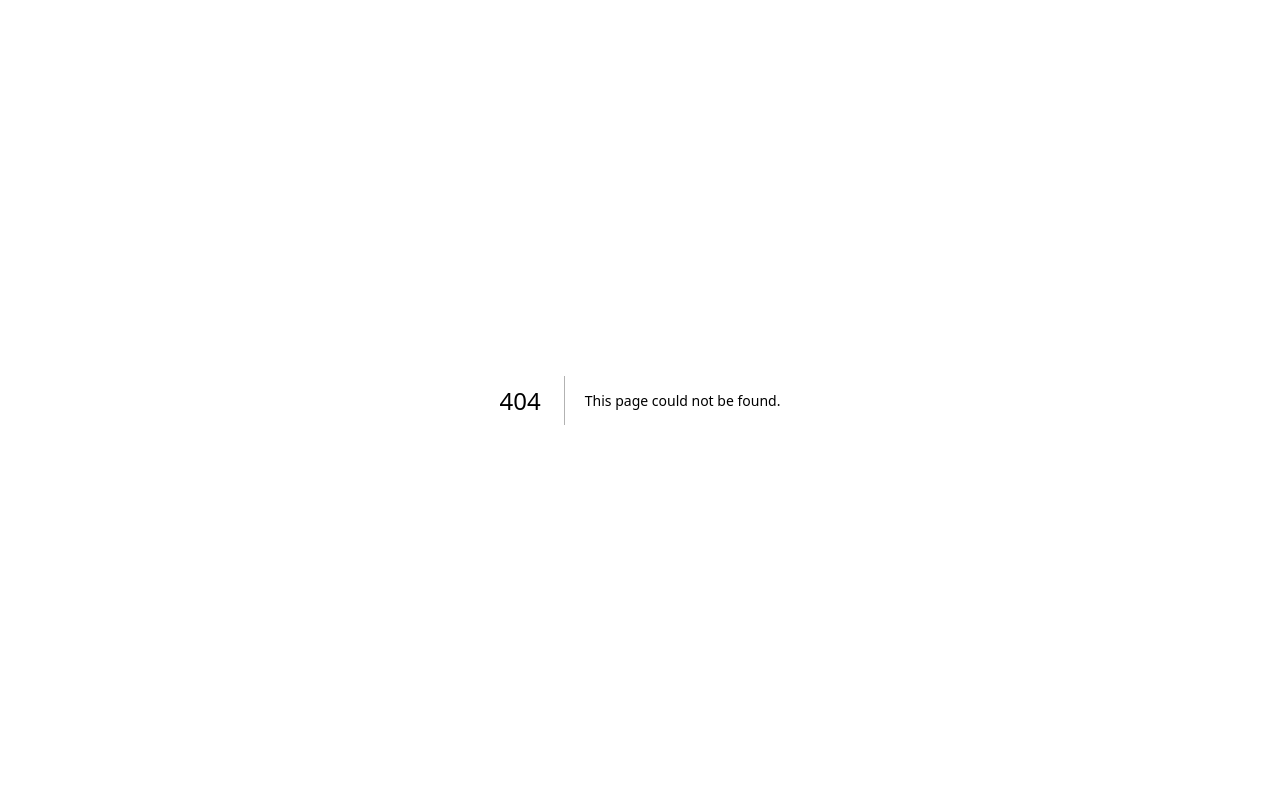
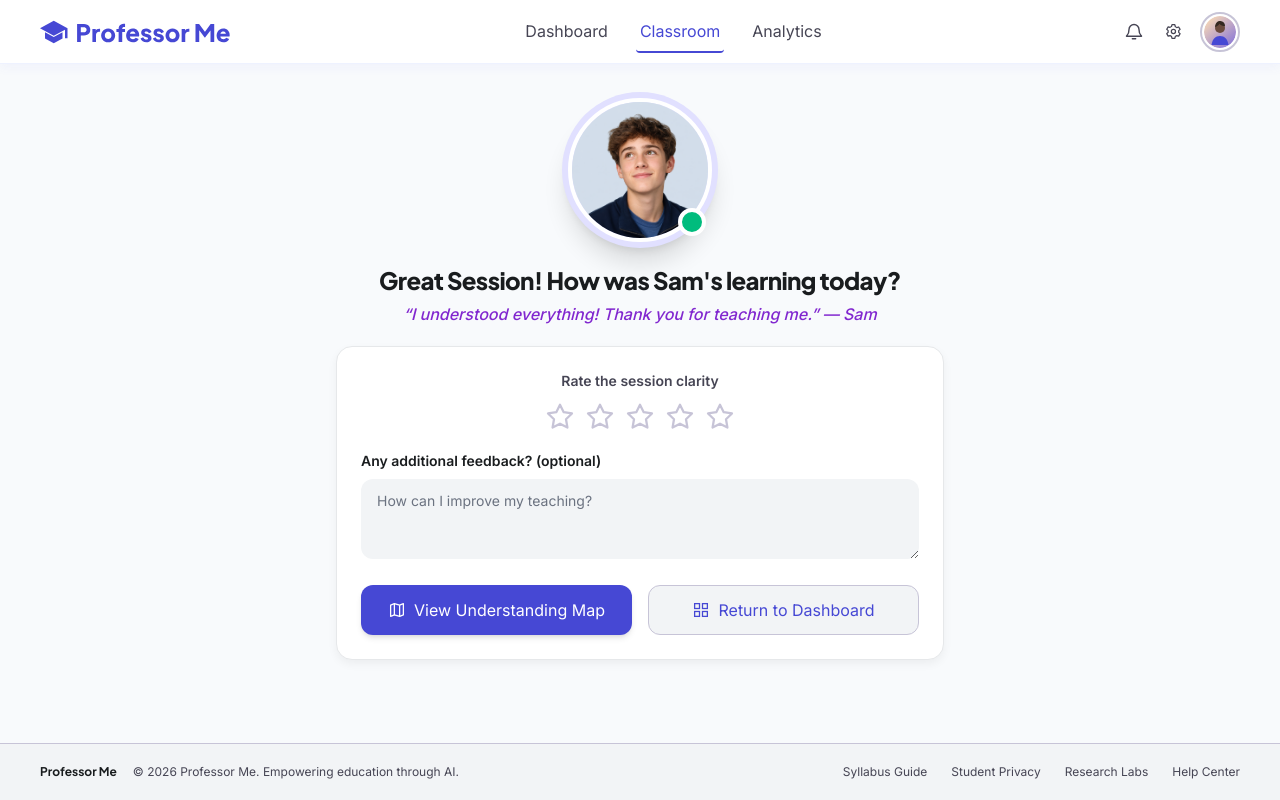
Before and after one commit to HD-Brody/Hackthe6ix2026, a Next.js app: page /session/1/feedback in a window 1280 px wide. Before the commit this address had no page. Built offline with nearby package versions, Linux system fonts and the light colour scheme.

Commit message:
C1. star

```diff
--- /dev/null
+++ b/src/app/session/[id]/feedback/page.tsx
@@ -0,0 +1,21 @@
+import { SessionFeedback } from "@/components/SessionFeedback";
+import { SiteFooter } from "@/components/SiteFooter";
+import { SiteHeader } from "@/components/SiteHeader";
+import { getStudentProfile } from "@/lib/studentProfiles";
+
+export default async function FeedbackPage({
+  searchParams,
+}: {
+  searchParams: Promise<{ student?: string }>;
+}) {
+  const { student } = await searchParams;
+  const profile = getStudentProfile(student);
+
+  return (
+    <div className="flex min-h-screen flex-col bg-[#f8fafc] text-[var(--text-primary)]">
+      <SiteHeader activeItem="classroom" />
+      <SessionFeedback profile={profile} />
+      <SiteFooter />
+    </div>
+  );
+}
--- a/src/components/Classroom.tsx
+++ b/src/components/Classroom.tsx
@@ -27,6 +27,10 @@ function PaperclipIcon() {
 
 function SendIcon() {
   return <svg aria-hidden="true" viewBox="0 0 24 24" fill="none" className="size-5"><path d="m3 4 18 8-18 8 3-8-3-8Zm3 8h15" stroke="currentColor" strokeWidth="1.8" strokeLinecap="round" strokeLinejoin="round" /></svg>;
+}
+
+function EndConversationIcon() {
+  return <svg aria-hidden="true" viewBox="0 0 24 24" fill="none" className="size-4"><rect x="5" y="5" width="14" height="14" rx="2" stroke="currentColor" strokeWidth="1.8" /><path d="M9 9h6v6H9z" fill="currentColor" /></svg>;
 }
 
 function sampleConversation(name: string): Utterance[] {
@@ -211,8 +215,17 @@ export function Classroom({
         </aside>
 
         <section className="flex min-h-[620px] flex-col overflow-hidden rounded-lg border border-[var(--card-border)] bg-white shadow-[0_4px_20px_rgba(0,0,0,0.05)] lg:h-[700px]" aria-label="Classroom conversation">
-          <div className="border-b border-[var(--card-border)] bg-white/80 px-5 py-4 backdrop-blur-sm">
+          <div className="flex items-center justify-between gap-3 border-b border-[var(--card-border)] bg-white/80 px-4 py-3 backdrop-blur-sm sm:px-5">
             <div className="flex items-center gap-2 text-sm font-medium text-[var(--text-primary)] sm:text-base"><ChatIcon /> Conversation Flow</div>
+            <button
+              type="button"
+              aria-label="End conversation. Session ending is not connected yet."
+              className="inline-flex shrink-0 items-center gap-2 rounded-lg border border-[#df6b71] bg-[#fff5f5] px-3 py-2 text-xs font-bold text-[#b83d45] transition hover:bg-[#ffe8e9] focus-visible:outline-none focus-visible:ring-2 focus-visible:ring-[#c94c54] focus-visible:ring-offset-2 sm:text-sm"
+            >
+              <EndConversationIcon />
+              <span className="hidden xs:inline sm:inline">End Conversation</span>
+              <span className="sm:hidden">End</span>
+            </button>
           </div>
           <Transcript utterances={utterances} student={student} />
           <ClassroomComposer
--- /dev/null
+++ b/src/components/SessionFeedback.tsx
@@ -0,0 +1,65 @@
+"use client";
+
+import Image from "next/image";
+import { useState } from "react";
+import type { StudentProfile } from "@/lib/studentProfiles";
+
+function StarIcon({ filled }: { filled: boolean }) {
+  return (
+    <svg aria-hidden="true" viewBox="0 0 24 24" className="size-8" fill={filled ? "currentColor" : "none"}>
+      <path d="m12 2.8 2.78 5.63 6.22.9-4.5 4.39 1.06 6.2L12 17l-5.56 2.92 1.06-6.2L3 9.33l6.22-.9L12 2.8Z" stroke="currentColor" strokeWidth="1.7" strokeLinejoin="round" />
+    </svg>
+  );
+}
+
+function MapIcon() {
+  return <svg aria-hidden="true" viewBox="0 0 24 24" fill="none" className="size-[18px]"><path d="m3.5 5.5 5-2 7 2 5-2v15l-5 2-7-2-5 2v-15Z" stroke="currentColor" strokeWidth="1.7" strokeLinejoin="round"/><path d="M8.5 3.5v15M15.5 5.5v15" stroke="currentColor" strokeWidth="1.7"/></svg>;
+}
+
+function DashboardIcon() {
+  return <svg aria-hidden="true" viewBox="0 0 24 24" fill="none" className="size-[18px]"><rect x="3.5" y="3.5" width="6.5" height="6.5" stroke="currentColor" strokeWidth="1.7"/><rect x="14" y="3.5" width="6.5" height="6.5" stroke="currentColor" strokeWidth="1.7"/><rect x="3.5" y="14" width="6.5" height="6.5" stroke="currentColor" strokeWidth="1.7"/><rect x="14" y="14" width="6.5" height="6.5" stroke="currentColor" strokeWidth="1.7"/></svg>;
+}
+
+export function SessionFeedback({ profile }: { profile: StudentProfile }) {
+  const [rating, setRating] = useState(0);
+
+  return (
+    <main className="mx-auto flex w-full max-w-2xl flex-1 flex-col items-center px-5 py-6 sm:px-8 sm:py-7">
+      <section className="flex flex-col items-center text-center">
+        <div className="relative">
+          <div className="rounded-full bg-[#e1e0ff] p-1.5 shadow-[0_20px_25px_-5px_rgba(0,0,0,0.12),0_8px_10px_-6px_rgba(0,0,0,0.1)]">
+            <Image src={profile.image} alt={profile.name} width={160} height={160} priority className="size-32 rounded-full border-4 border-white object-cover sm:size-36" />
+          </div>
+          <span className="absolute bottom-3 right-3 size-7 rounded-full border-4 border-white bg-emerald-500" aria-label={`${profile.name} is online`} />
+        </div>
+        <h1 className="font-heading mt-4 max-w-2xl text-xl font-extrabold tracking-tight sm:text-2xl sm:leading-8">
+          Great Session! How was {profile.name}&apos;s learning today?
+        </h1>
+        <p className="mt-1.5 text-sm font-medium italic text-[#8127cf] sm:text-base">
+          “I understood everything! Thank you for teaching me.” — {profile.name}
+        </p>
+      </section>
+
+      <section className="mt-5 w-full rounded-2xl border border-[#e6e8ea] bg-white p-5 shadow-[0_4px_10px_rgba(0,0,0,0.05)] sm:p-6" aria-label="Session feedback form">
+        <fieldset className="flex flex-col items-center">
+          <legend className="w-full text-center text-sm font-semibold text-[#464554]">Rate the session clarity</legend>
+          <div className="mt-2 flex gap-1 text-[#c7c4d7]" role="radiogroup" aria-label="Session clarity rating">
+            {[1, 2, 3, 4, 5].map((value) => (
+              <button key={value} type="button" role="radio" aria-checked={rating === value} aria-label={`${value} out of 5 stars`} onClick={() => setRating(value)} className={`rounded p-0.5 transition hover:scale-110 hover:text-[#f1bd43] focus-visible:outline-none focus-visible:ring-2 focus-visible:ring-[var(--brand)] ${value <= rating ? "text-[#f1bd43]" : ""}`}>
+                <StarIcon filled={value <= rating} />
+              </button>
+            ))}
+          </div>
+        </fieldset>
+
+        <label className="mt-4 block text-sm font-semibold text-[var(--text-primary)]" htmlFor="session-feedback">Any additional feedback? (optional)</label>
+        <textarea id="session-feedback" rows={2} placeholder="How can I improve my teaching?" className="mt-2 min-h-20 w-full resize-y rounded-xl border-0 bg-[#f2f4f6] px-4 py-3 text-sm outline-none placeholder:text-[#6b7280] focus-visible:ring-2 focus-visible:ring-[var(--brand)]" />
+
+        <div className="mt-5 grid gap-3 sm:grid-cols-2 sm:gap-4">
+          <button type="button" className="inline-flex items-center justify-center gap-2 rounded-xl bg-[#4648d4] px-4 py-3 text-sm font-semibold text-white shadow-md transition hover:bg-[var(--brand-strong)] focus-visible:outline-none focus-visible:ring-2 focus-visible:ring-[var(--brand)] focus-visible:ring-offset-2"><MapIcon /> View Understanding Map</button>
+          <button type="button" className="inline-flex items-center justify-center gap-2 rounded-xl border border-[#c7c4d7] bg-[#f2f4f6] px-4 py-3 text-sm font-semibold text-[#4648d4] transition hover:bg-[#e8e9ee] focus-visible:outline-none focus-visible:ring-2 focus-visible:ring-[var(--brand)] focus-visible:ring-offset-2"><DashboardIcon /> Return to Dashboard</button>
+        </div>
+      </section>
+    </main>
+  );
+}
```
